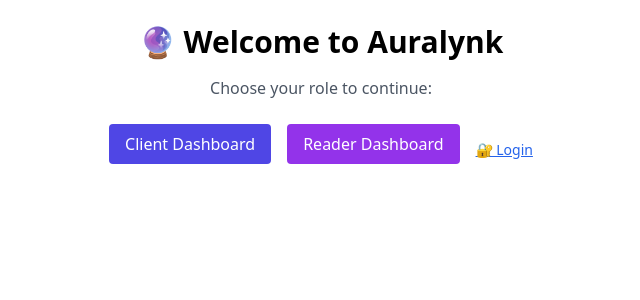
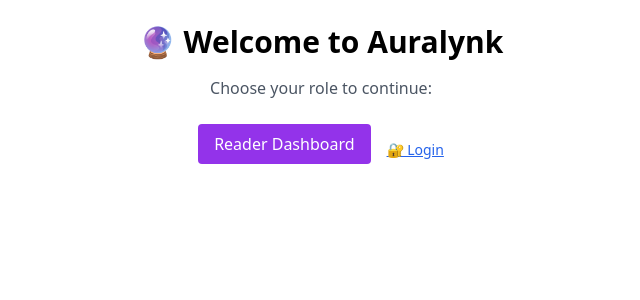
Before and after one commit to tylerfryatt/Auralynk2, a React (Vite) app: page / in a window 1280 px wide. Shown: the top 300 px of the page, without its empty margins (319-959 px from the left). Built offline with nearby package versions, Linux system fonts and the light colour scheme.

Commit message:
Remove leftover client dashboard link

```diff
--- a/src/dashboards/ReaderDashboard.jsx
+++ b/src/dashboards/ReaderDashboard.jsx
@@ -204,7 +204,7 @@ const ReaderDashboard = () => {
           {bookings.map((b, i) => {
             const validDate = b.selectedTime ? new Date(b.selectedTime) : null;
             if (!validDate || isNaN(validDate)) return null;
-            const joinable = b.roomUrl && isSessionJoinable(b.selectedTime);
+            const joinable = b.token && b.roomUrl && isSessionJoinable(b.selectedTime);
 
             return (
               <li key={i} className="border-b pb-2 text-sm">
@@ -214,7 +214,7 @@ const ReaderDashboard = () => {
 
                 {joinable ? (
                   <a
-                    href={`/session/${b.token || b.id}`}
+                    href={`/session/${b.token}`}
                     className="text-blue-500 hover:underline"
                   >
                     🔗 Join Video Session
--- a/src/pages/HomePage.jsx
+++ b/src/pages/HomePage.jsx
@@ -7,12 +7,6 @@ const HomePage = () => {
       <h1 className="text-3xl font-bold mb-4">🔮 Welcome to Auralynk</h1>
       <p className="mb-6 text-gray-600">Choose your role to continue:</p>
       <div className="flex justify-center gap-4">
-        <Link
-          to="/client"
-          className="bg-indigo-600 text-white px-4 py-2 rounded hover:bg-indigo-700"
-        >
-          Client Dashboard
-        </Link>
         <Link
           to="/reader"
           className="bg-purple-600 text-white px-4 py-2 rounded hover:bg-purple-700"
```
